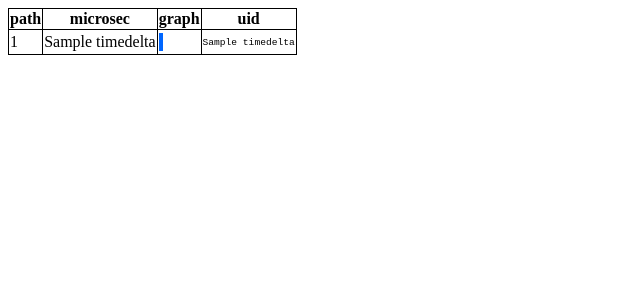
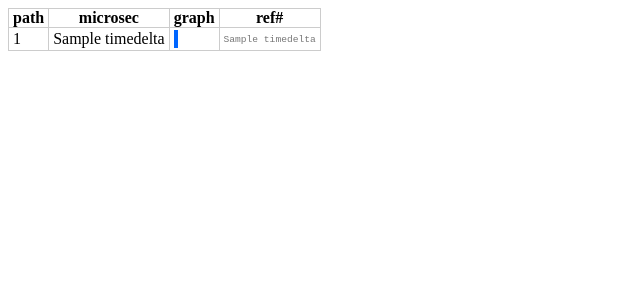
Before and after one commit to kirubakaran/djangotracer, a Python web app: template templates/home.html in a window 1280 px wide. Shown: the top 300 px of the page, without its empty margins (0-640 px from the left). Run offline with Jinja, Linux system fonts and the light colour scheme; the template is opened without the code that fills it: most values are stand-ins (such as "Sample title", 1, 10 or a date in 2020).

Commit message:
minor ui tweaks

```diff
--- a/templates/home.html
+++ b/templates/home.html
@@ -2,15 +2,20 @@
   <head>
     <style>
       table.datatbl {
-      border:1px solid black;
+      border:1px solid #ccc;
       border-collapse:collapse;
       }
       table.datatbl td,th {
-      border:1px solid black;
+      border:1px solid #ccc;
+      padding:0px 4px;
+      }
+      .num {
+      text-align:right;
       }
       .uid {
       font-family:'Courier New';
       font-size:0.6em;
+      color:#777;
       }
       .timebar {
       display:inline-block;
@@ -25,12 +30,12 @@
         <th>path</th>
         <th>microsec</th>
         <th>graph</th>
-        <th>uid</th>
+        <th>ref#</th>
       </tr>
       {% for t in timedelta %}
       <tr>
         <td>{{t.0}}</td>
-        <td>{{t.1}}</td>
+        <td class='num'>{{t.1}}</td>
         <td><span class='timebar' style='width:{{t.2}}px;'>&nbsp;</span></td>
         <td class='uid'>{{t.3}}</td>
       </tr>
```
